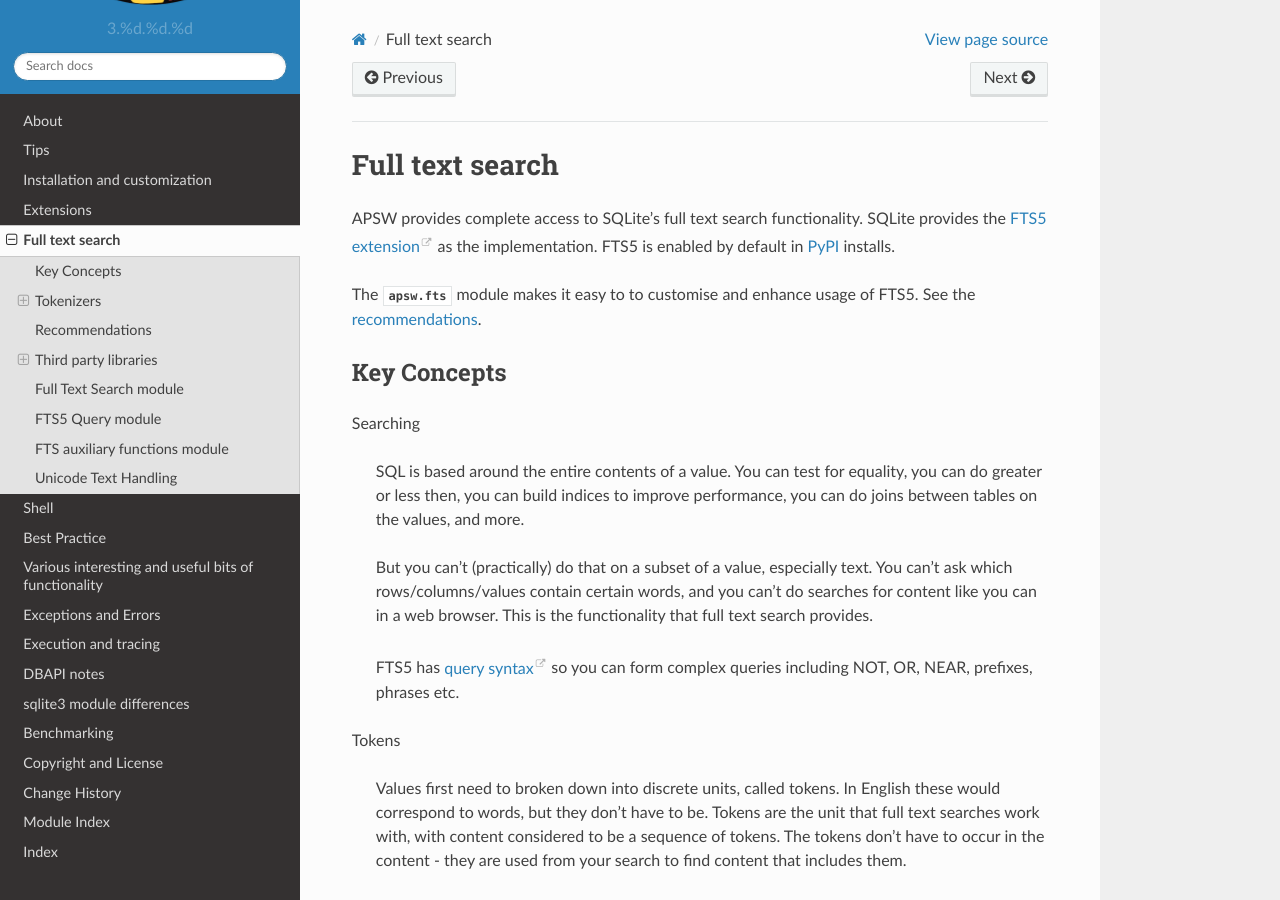
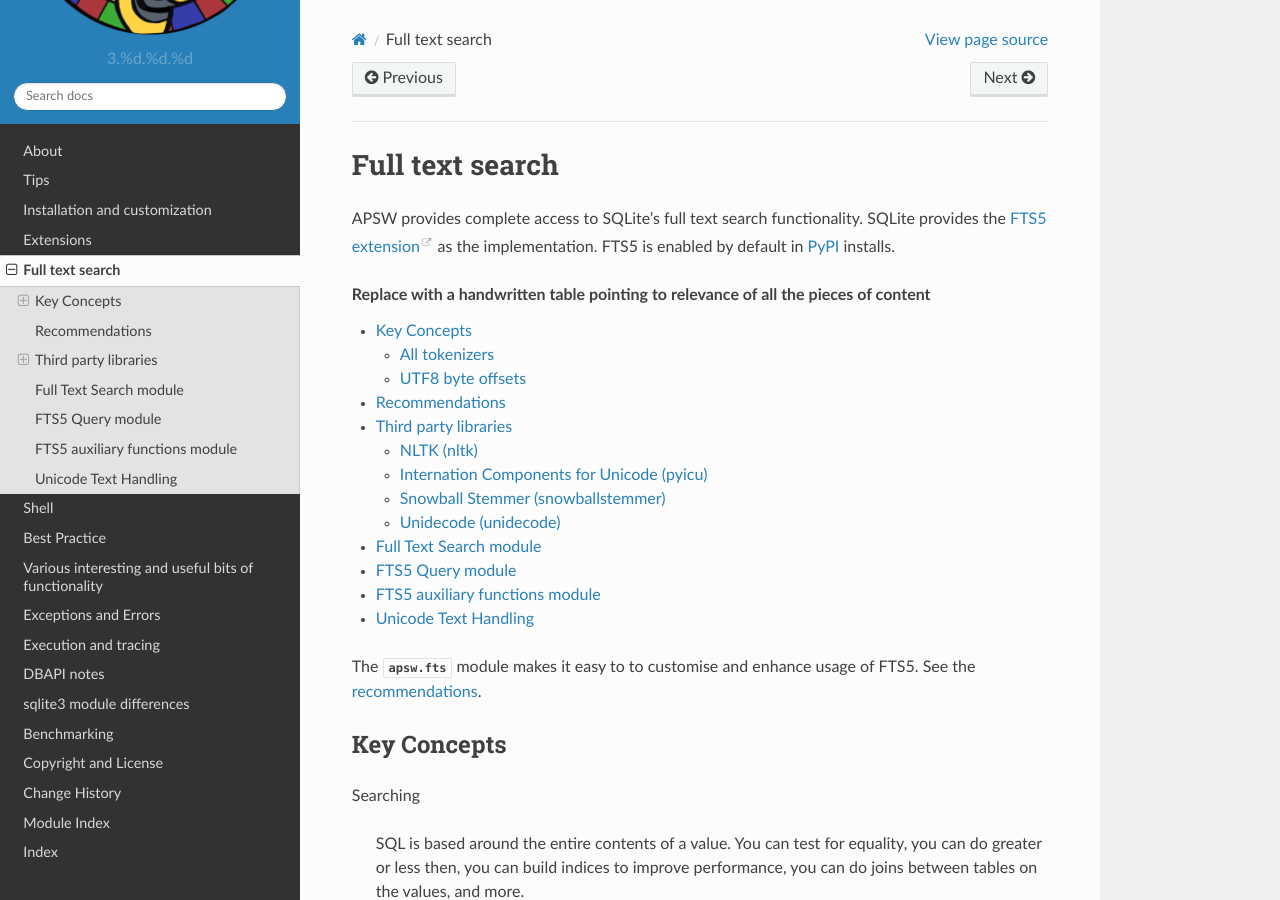
Before and after one commit to rogerbinns/apsw, a Sphinx documentation site: the page built from doc/textsearch.rst, in a window 1280 px wide and 900 px high. Built offline with Sphinx 7.4.7 and the Read the Docs theme 2.0.0, drawn with Linux system fonts in a browser that asks for light colours; pages that are not in the unit, such as notebooks, are missing from menus; the version number is read from the project's files by our own code; some of the changed text lies outside the part shown.

Commit message:
Doc draft updates

```diff
--- a/doc/textsearch.rst
+++ b/doc/textsearch.rst
@@ -7,6 +7,9 @@
 SQLite provides the `FTS5 extension <https://www.sqlite.org/fts5.html>`__
 as the implementation.  FTS5 is enabled by default in :ref:`PyPI <pypi>`
 installs.
+
+.. contents:: Replace with a handwritten table pointing to relevance of  all the pieces of content
+  :local:
 
 The :mod:`apsw.fts <apsw.fts>` module makes it easy to to customise
 and enhance usage of FTS5.  See the :ref:`recommendations
@@ -315,6 +311,10 @@
   wrapper = apsw.fts.SynonymTokenizer(synonyms)
   connection.register_fts5_tokenizer("english_synonyms", wrapper)
 
+Internation Components for Unicode (pyicu)
+------------------------------------------
+
+::TODO:: with locale stuff
 
 Snowball Stemmer (snowballstemmer)
 ----------------------------------
@@ -365,8 +365,8 @@
     :members:
     :undoc-members:
 
-FTS auxiliary functions module
-==============================
+FTS5 auxiliary functions module
+===============================
 
 Provided by the :mod:`apsw.ftsaux` module.
 
@@ -385,5 +386,3 @@
     :members:
     :undoc-members:
     :member-order: bysource
-
-.. include:: fts.rst
```
Also changed, not shown: other parts of doc/textsearch.rst (+2 -8 lines).
